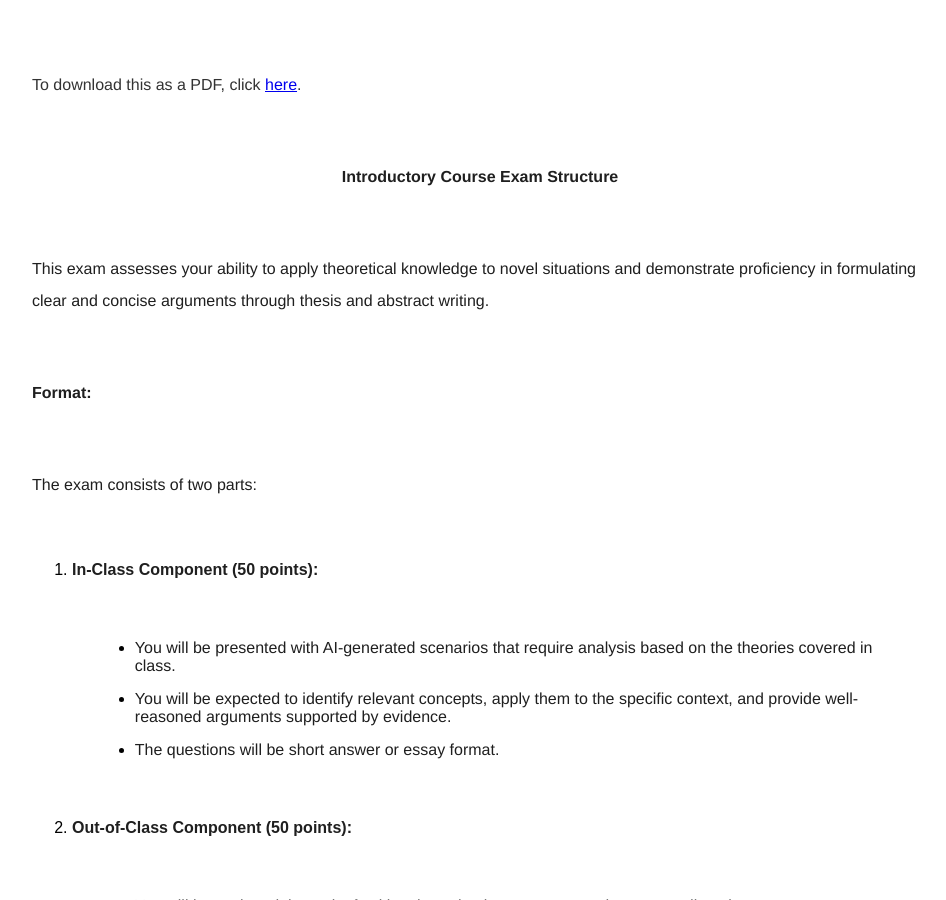
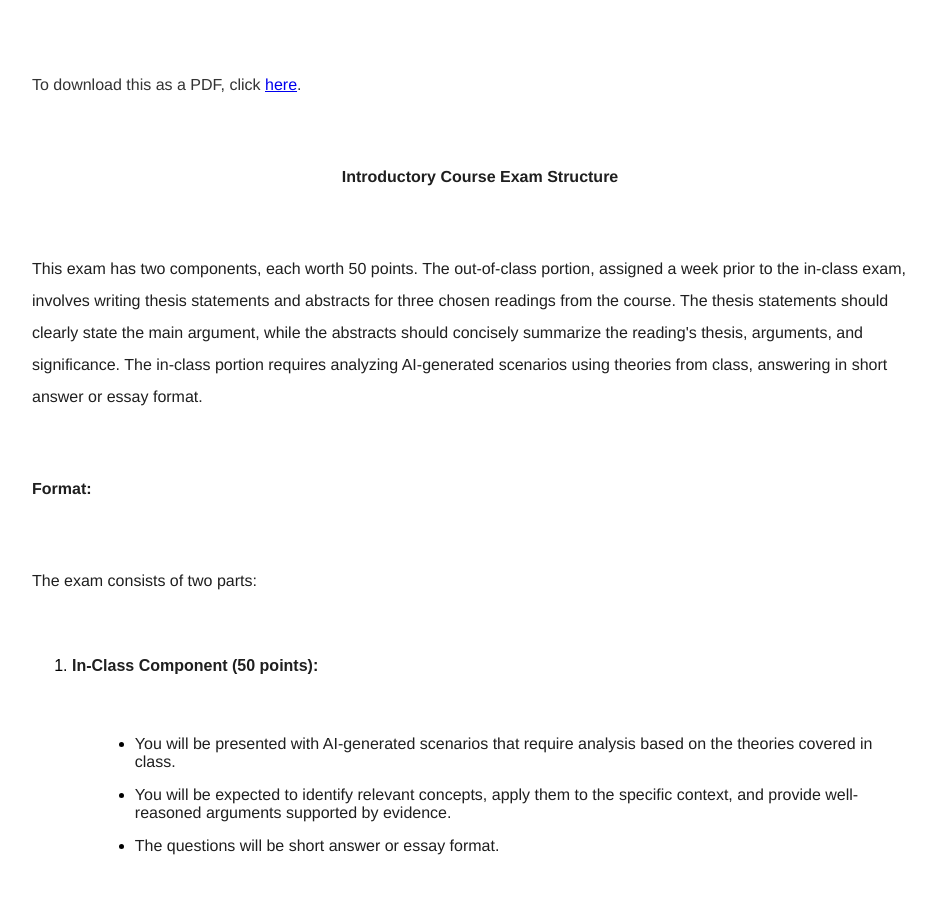
Before and after one commit to kevinjpatton/kevinjpatton.github.io, a Jekyll site: the page built from pedagogy/intro/intro_course_exams.html, in a window 1280 px wide and 900 px high, scrolled down 451 px. Shown: the whole window, without its empty margins (160-1106 px from the left). Built offline with Jekyll 4.4.1, drawn with Linux system fonts in a browser that asks for light colours; Markdown is read by kramdown in place of the engine named in the settings.

Commit message:
Update intro_course_exams.html

```diff
--- a/pedagogy/intro/intro_course_exams.html
+++ b/pedagogy/intro/intro_course_exams.html
@@ -18,7 +18,8 @@ title: Pedagogy - Intro Course Exams
   </span>
 </p>
 <p>
-  <span style="color:#1f1f1f;">This exam assesses your ability to apply theoretical knowledge to novel situations and demonstrate proficiency in formulating clear and concise arguments through thesis and abstract writing.</span>
+  <span style="color:#1f1f1f;">This exam has two components, each worth 50 points. The out-of-class portion, assigned a week prior to the in-class exam, involves writing thesis statements and abstracts for three chosen readings from the course. The thesis statements should clearly state the main argument, while the abstracts should concisely summarize the reading's thesis, arguments, and significance. The in-class portion requires analyzing AI-generated scenarios using theories from class, answering in short answer or essay format.
+</span>
 </p>
 <p>
   <span style="color:#1f1f1f;">
```
